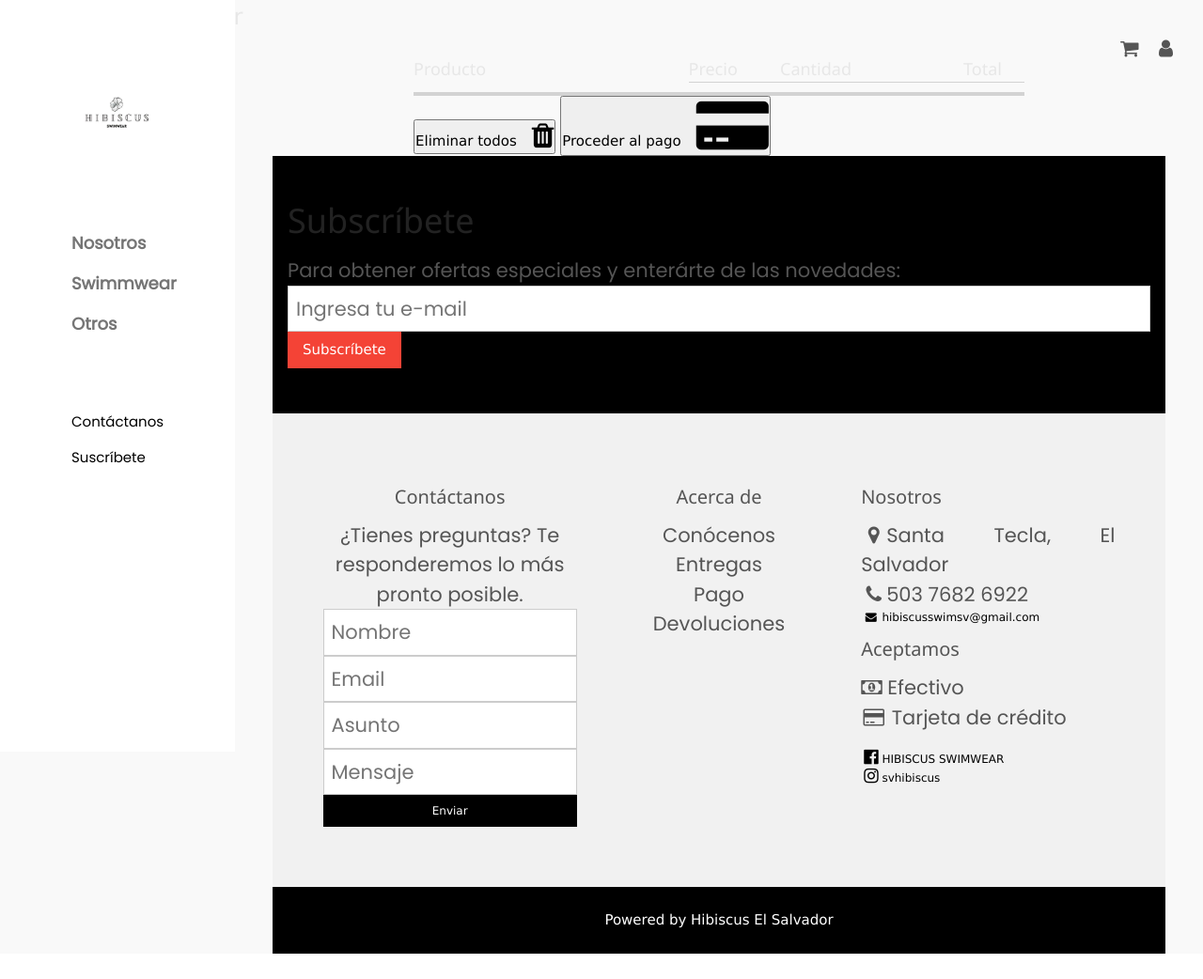
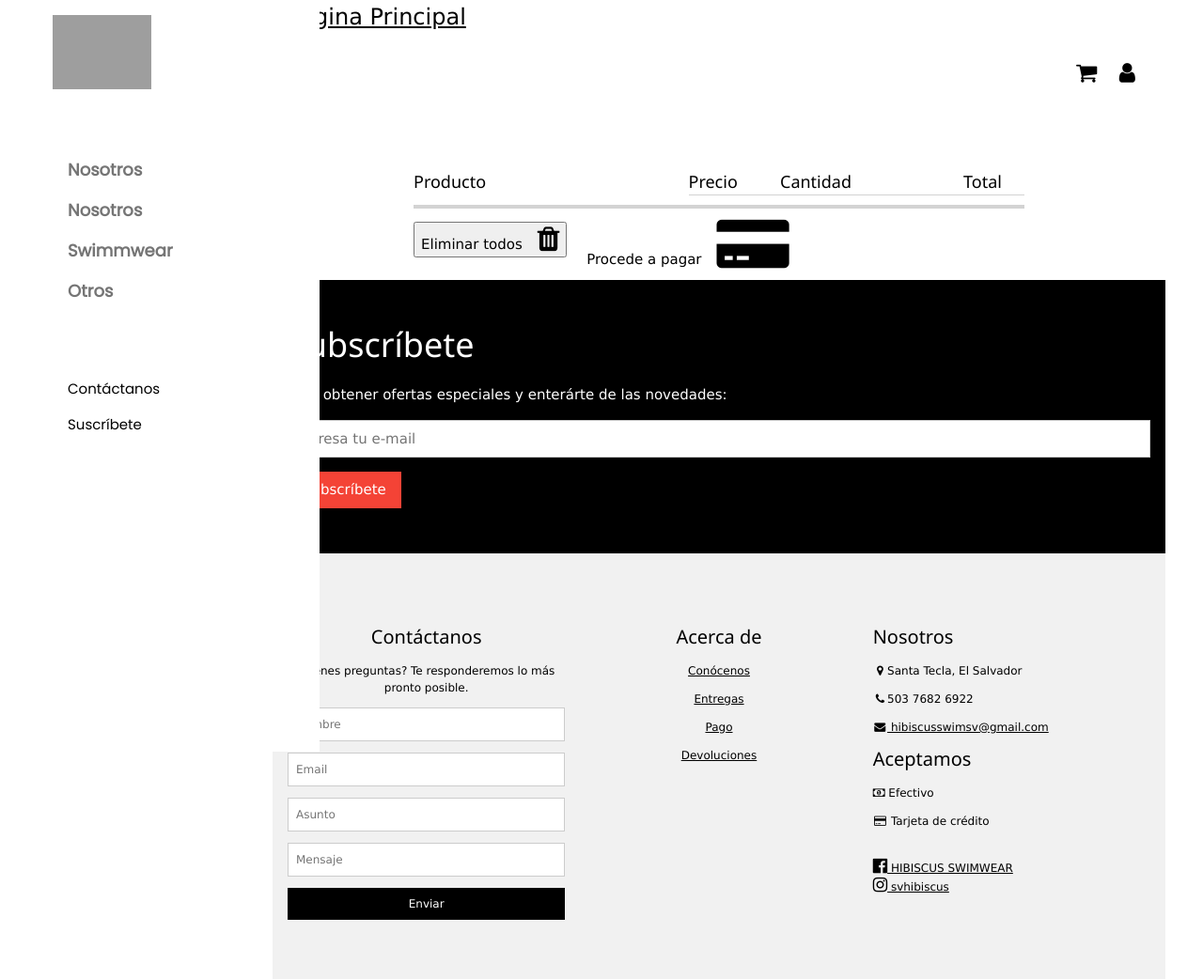
Before and after one commit to fadiaz4/ProyectoFinalManganeso, a Flask app: page /cart in a window 1280 px wide. Shown: the top 1042 px of the page at 94% size. Before the commit the page ends 1015 px from the top, so only its background shows below. Run offline with Flask 2, Linux system fonts and the light colour scheme; grey boxes are pictures that could not be loaded.

Commit message:
Update cart.html

```diff
--- a/templates/cart.html
+++ b/templates/cart.html
@@ -4,7 +4,6 @@
 <meta charset="UTF-8">
 <meta name="viewport" content="width=device-width, initial-scale=1">
 <link rel="stylesheet" href="/static/stylecart.css">
-<link rel="stylesheet" href="/static/main.css">
 <link rel="stylesheet" href="https://www.w3schools.com/w3css/4/w3.css">
 <link href="https://fonts.googleapis.com/css2?family=Poppins&display=swap" rel="stylesheet">
 <link rel="stylesheet" href="https://cdnjs.cloudflare.com/ajax/libs/font-awesome/4.7.0/css/font-awesome.min.css">
@@ -26,14 +25,17 @@
 </style>
 
 <body class="w3-content" style="max-width:1200px">
-
   <!-- Sidebar -->
-  <nav class="w3-sidebar w3-bar-block w3-white w3-collapse w3-top" style="z-index:3;width:250px" id="mySidebar">
+  <nav class="w3-sidebar w3-bar-block w3-white w3-collapse w3-top" style="z-index:3;width:300px" id="mySidebar">
     <div class="w3-container w3-display-container w3-padding-16">
       <i onclick="w3_close()" class="fa fa-remove w3-hide-large w3-button w3-display-topright"></i>
-      <h3 class="w3-wide"><b><img src="/static/images/hibiscusSV.png"></b></h3>
+      <div class="nav-brand">
+        <a href="index.html">
+          <img src="/static/images/hibiscusSV.jpg" style="z-index:3;width:7rem" />
+        </a>
       </div>
       <div class="w3-padding-64 w3-large w3-text-grey" style="font-weight:bold">
+        <a href="#" class="w3-bar-item w3-button">Nosotros</a>
         <a href="./#Conócenos" class="w3-bar-item w3-button">Nosotros</a>
         <a href="{{url_for('swimmwear')}}" class="w3-bar-item w3-button">Swimmwear</a>
         <a href="{{url_for('otros')}}" class="w3-bar-item w3-button">Otros</a>
@@ -49,7 +51,6 @@
     <a href="javascript:void(0)" class="w3-bar-item w3-button w3-padding-24 w3-right" onclick="w3_open()"><i
         class="fa fa-bars"></i></a>
   </header>
-
   <!-- Abriendo la sidebar en pantallas pequeñas-->
   <div class="w3-overlay w3-hide-large" onclick="w3_close()" style="cursor:pointer" title="close side menu"
     id="myOverlay"></div>
@@ -58,13 +59,15 @@
   <div class="w3-main" style="margin-left:250px">
 
 
+
+
     <!-- Lanzar contenido en pantallas pequeñas -->
     <div class="w3-hide-large" style="margin-top:83px"></div>
 
     <!-- Encabezado superior -->
     <header class="w3-container w3-xlarge">
       <div class="nav">
-        <a href="/templates/index.html">Hibiscus El Salvador</a>
+        <a href="/templates/index.html">Pagina Principal</a>
         <div id="headerM">
           <p class="w3-right">
             <a href="{{url_for('cart')}}"><i class="fa fa-shopping-cart w3-margin-right"></i></a>
@@ -87,9 +90,8 @@
         </div>
         <button onclick="clearAll()"> Eliminar todos<i
             class="fa fa-trash fa-2x w3-margin-rigth w3-margin-left"></i></button>
-        <button><a href="{{url_for('checkout')}}">Proceder al pago<i
-              class="fa fa-credit-card-alt fa-4x w3-margin-rigth w3-margin-left"></i></a></button>
-
+        <a href="{{url_for('static', filename='checkout.js')}}" target="_blank" class="w3-bar-item w3-button">Procede a
+          pagar<i class="fa fa-credit-card-alt fa-4x w3-margin-rigth w3-margin-left"></i></a>
       </div>
 
       <!-- Sección de suscripción -->
@@ -116,10 +118,10 @@
 
           <div class="w3-col s4">
             <h4>Acerca de</h4>
-            <p><a href="./Conocenos">Conócenos</a></p>
+            <p><a href="./Conócenos">Conócenos</a></p>
             <p><a href="./#Entregas">Entregas</a></p>
             <p><a href="./#Pago">Pago</a></p>
-            <p><a href="./#Cambio">Devoluciones</a></p>
+            <p><a href="./#Devoluciones">Devoluciones</a></p>
           </div>
 
           <div class="w3-col s4 w3-justify">
@@ -170,4 +172,5 @@
   <script src="{{url_for('static', filename='cart.js')}}"></script>
   <script src="{{url_for('static', filename='preload.js')}}"></script>
   <script src="{{url_for('static', filename='main.js')}}"></script>
+  <script src="https://unpkg.com/ionicons@4.5.10-0/dist/ionicons.js"></script>
 </body>
```
Lines whose indentation alone changed are shown as unchanged.
